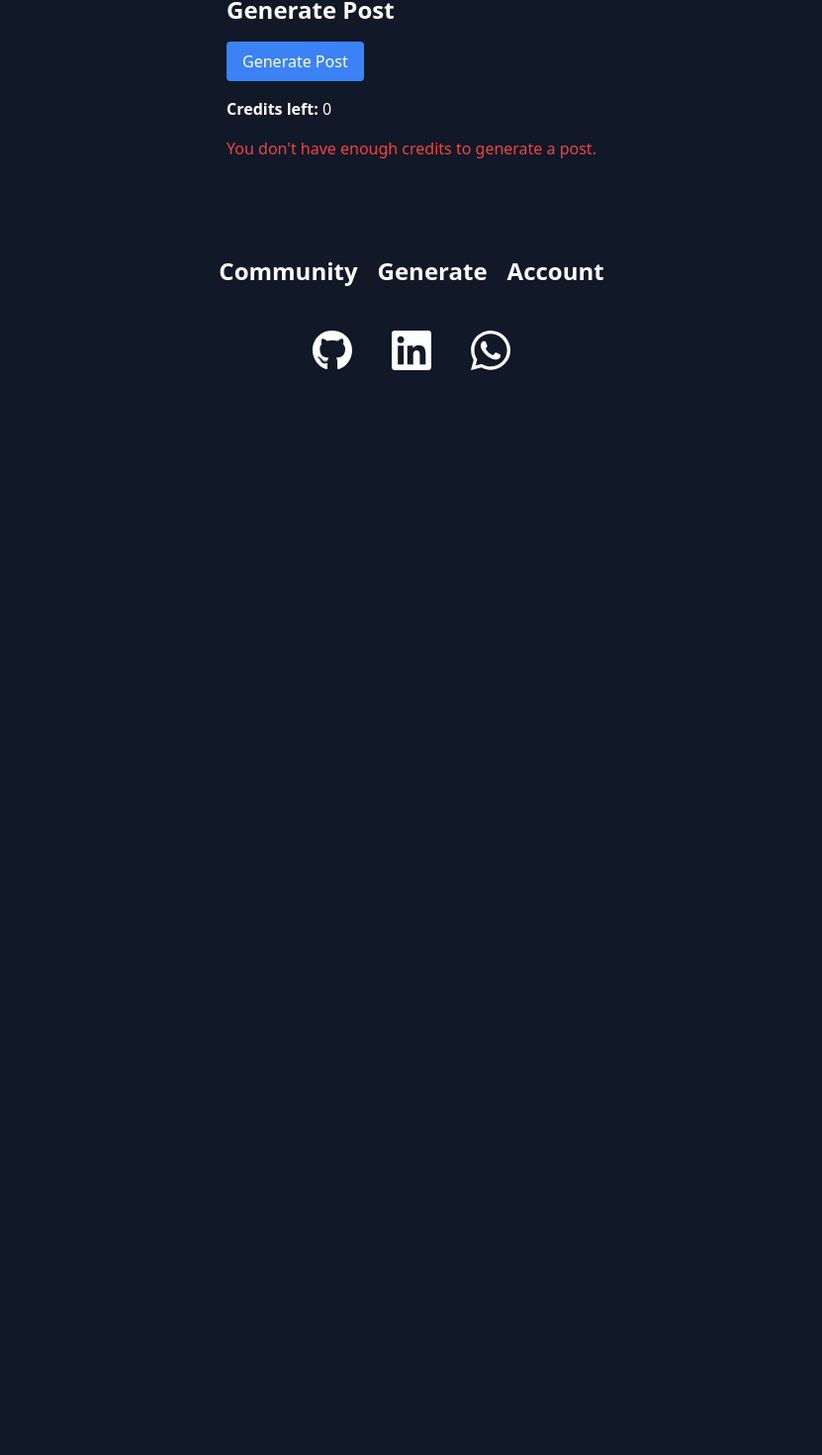
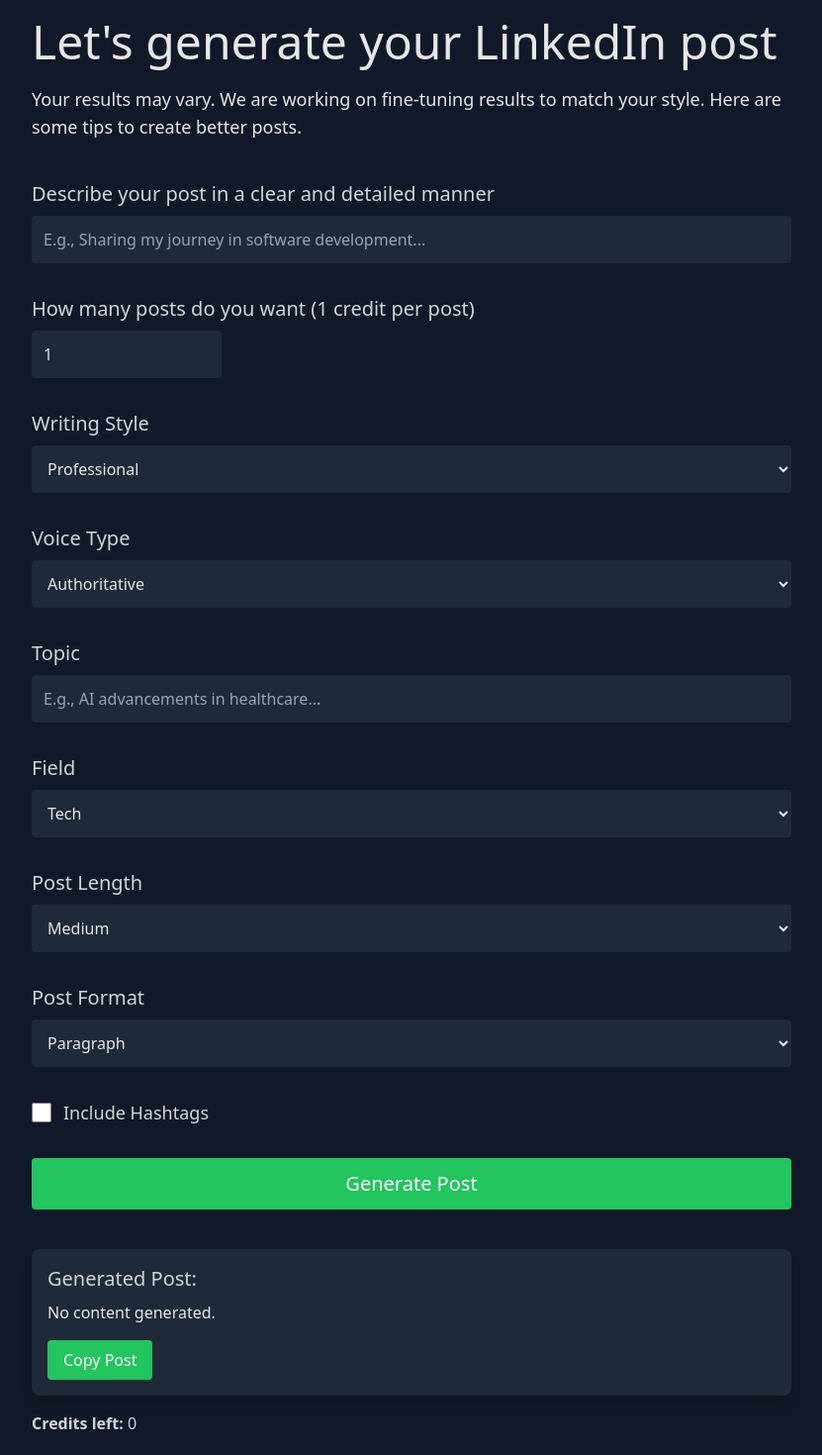
Before and after one commit to panda-zw/linkgenie-next, a Next.js app: page /Generate in a window 1280 px wide. Shown: the part 118-1588 px from the top of the page at 99% size, without its empty margins (224-1055 px from the left). Before the commit the page ends 800 px from the top, so only its background shows below. Built offline with nearby package versions, Linux system fonts and the light colour scheme; no server answers.

Commit message:
wip
credit deduction logic now working

```diff
--- a/src/components/Generate.js
+++ b/src/components/Generate.js
@@ -1,93 +1,248 @@
 "use client";
 
 import { useState, useEffect } from "react";
-import { useSession } from "next-auth/react"; // For fetching the session
+import { useSession } from "next-auth/react";
+import ReactMarkdown from 'react-markdown';
 import { useRouter } from "next/navigation";
 
-const Generate = () => {
-  const [generatedPost, setGeneratedPost] = useState("");
+function Generate() {
+    const [userMessage, setUserMessage] = useState('');
+    const [response, setResponse] = useState('');
     const [loading, setLoading] = useState(false);
-  const { data: session } = useSession(); // Fetch the user's session
-  const [credits, setCredits] = useState(0); // Initialize with 0 credits
+    const [postCount, setPostCount] = useState(1);
+    const [writingStyle, setWritingStyle] = useState('professional');
+    const [voiceType, setVoiceType] = useState('authoritative');
+    const [topic, setTopic] = useState('');
+    const [field, setField] = useState('tech');
+    const [includeHashtags, setIncludeHashtags] = useState(false);
+    const [postLength, setPostLength] = useState('medium');
+    const [postFormat, setPostFormat] = useState('paragraph');
+    const [credits, setCredits] = useState(0);
+    const { data: session } = useSession();
     const router = useRouter();
 
     useEffect(() => {
         if (session) {
-      setCredits(session.user.credits || 0); // Update credits when session changes
+            setCredits(session.user.credits || 0); // Retrieve user's credits from session
         }
     }, [session]);
 
-  const handleGeneratePost = async () => {
+    const handleSubmit = async (e) => {
+        e.preventDefault();
         setLoading(true);
 
-    // Assuming you have logic to generate the post here
-    const postContent = "This is your generated post."; // Replace with actual post generation logic
-    //console.log('auth: ', session)
+        if (credits < postCount) {
+            alert("Not enough credits to generate posts.");
+            setLoading(false);
+            return;
+        }
+
+        const messageContent = `
+            ${userMessage}
+            Writing Style: ${writingStyle}
+            Voice Type: ${voiceType}
+            Topic: ${topic}
+            Field: ${field}
+            Post Length: ${postLength}
+            Post Format: ${postFormat}
+            Include Hashtags: ${includeHashtags ? 'Yes' : 'No'}
+        `;
+
         try {
-      // Deduct a credit by calling your API
-      const response = await fetch(`/api/deduct-credits/${session.user.id}`, {
+            const res = await fetch('/api/groq/', {
+                method: 'POST',
+                headers: {
+                    'Content-Type': 'application/json',
+                },
+                body: JSON.stringify({ userMessage: messageContent }),
+            });
+
+            const data = await res.json();
+            setResponse(data.content);
+
+            // Deduct credits
+            const creditRes = await fetch(`/api/deduct-credits/${session.user.id}`, {
                 method: "POST",
                 headers: {
                     "Content-Type": "application/json",
-          //Authorization: Bearer `${session.accessToken}`, // Include the token if necessary
                 },
+                body: JSON.stringify({ postCount }),
             });
 
-      const result = await response.json();
-      if (response.ok) {
-        // Successfully deducted credit, update UI
-        setCredits(result.credits); // Update the number of credits from the API response
-        setGeneratedPost(postContent);
-        alert("Post generated! 1 credit deducted.");
+            const creditData = await creditRes.json();
+            if (creditRes.ok) {
+                setCredits(creditData.credits); // Update the number of credits
+                alert(`Post generated! ${postCount} credit(s) deducted.`);
             } else {
-        alert(result.message || "Error deducting credit.");
-        if (result.message === "Unauthorized") {
-          // Redirect to login if user is not authenticated
+                alert(creditData.message || "Error deducting credits.");
+                if (creditData.message === "Unauthorized") {
                     router.push("/SignIn");
                 }
             }
+
         } catch (error) {
-      console.error("Error generating post:", error);
+            console.error('Error generating post or deducting credits:', error);
             alert("Failed to generate post.");
+        } finally {
+            setLoading(false);
         }
+    };
 
-    setLoading(false);
+    const handleCopy = () => {
+        navigator.clipboard.writeText(response || 'No content generated.')
+            .then(() => alert('Post copied to clipboard!'))
+            .catch(err => console.error('Failed to copy post:', err));
     };
 
     return (
-    <div className="p-4 flex items-center justify-center">
+        <div className='min-h-screen px-4 lg:px-10 bg-gray-900'>
+            <div className='mt-10 max-w-full lg:max-w-3xl mx-auto'>
+                <h1 className='text-3xl lg:text-5xl text-gray-200 text-center lg:text-left'>Let's generate your LinkedIn post</h1>
+                <p className='mt-5 text-gray-200 text-center lg:text-left text-lg'>
+                    Your results may vary. We are working on fine-tuning results to match your style.
+                    Here are some tips to create better posts.
+                </p>
+
+                <form onSubmit={handleSubmit} className='mt-10 space-y-6 lg:space-y-8'>
                     <div>
-        <h1 className="text-2xl font-bold mb-4 text-white">Generate Post</h1>
-
-        <button
-          onClick={handleGeneratePost}
-          className="bg-blue-500 text-white py-2 px-4 rounded"
-          disabled={loading || credits <= 0}
-        >
-          {loading ? "Generating..." : "Generate Post"}
-        </button>
-
-        <div className="mt-4 text-white">
-          <p>
-            <strong>Credits left:</strong> {credits}
-          </p>
+                        <h2 className='text-lg lg:text-xl text-gray-300'>Describe your post in a clear and detailed manner</h2>
+                        <input
+                            type="text"
+                            value={userMessage}
+                            onChange={(e) => setUserMessage(e.target.value)}
+                            className='mt-2 w-full p-3 text-gray-200 rounded bg-gray-800 focus:outline-none focus:ring-2 focus:ring-green-500'
+                            placeholder='E.g., Sharing my journey in software development...'
+                            required
+                        />
                     </div>
 
-        {generatedPost && (
-          <div className="mt-4 p-4 bg-gray-100 rounded">
-            <h2 className="text-xl font-bold mb-2">Your Generated Post:</h2>
-            <p>{generatedPost}</p>
+                    <div>
+                        <h2 className='text-lg lg:text-xl text-gray-300'>How many posts do you want (1 credit per post)</h2>
+                        <input
+                            type="number"
+                            value={postCount}
+                            onChange={(e) => setPostCount(Number(e.target.value))}
+                            className='mt-2 w-full lg:w-1/4 p-3 text-gray-200 rounded bg-gray-800 focus:outline-none focus:ring-2 focus:ring-green-500'
+                            min="1"
+                        />
                     </div>
-        )}
 
-        {credits <= 0 && (
-          <div className="mt-4 text-red-500">
-            <p>You don't have enough credits to generate a post.</p>
+                    <div>
+                        <h2 className='text-lg lg:text-xl text-gray-300'>Writing Style</h2>
+                        <select
+                            value={writingStyle}
+                            onChange={(e) => setWritingStyle(e.target.value)}
+                            className='mt-2 w-full p-3 text-gray-200 rounded bg-gray-800 focus:outline-none focus:ring-2 focus:ring-green-500'
+                        >
+                            <option value="professional">Professional</option>
+                            <option value="informal">Informal</option>
+                            <option value="persuasive">Persuasive</option>
+                        </select>
+                    </div>
+
+                    <div>
+                        <h2 className='text-lg lg:text-xl text-gray-300'>Voice Type</h2>
+                        <select
+                            value={voiceType}
+                            onChange={(e) => setVoiceType(e.target.value)}
+                            className='mt-2 w-full p-3 text-gray-200 rounded bg-gray-800 focus:outline-none focus:ring-2 focus:ring-green-500'
+                        >
+                            <option value="authoritative">Authoritative</option>
+                            <option value="friendly">Friendly</option>
+                            <option value="enthusiastic">Enthusiastic</option>
+                        </select>
+                    </div>
+
+                    <div>
+                        <h2 className='text-lg lg:text-xl text-gray-300'>Topic</h2>
+                        <input
+                            type="text"
+                            value={topic}
+                            onChange={(e) => setTopic(e.target.value)}
+                            className='mt-2 w-full p-3 text-gray-200 rounded bg-gray-800 focus:outline-none focus:ring-2 focus:ring-green-500'
+                            placeholder='E.g., AI advancements in healthcare...'
+                        />
+                    </div>
+
+                    <div>
+                        <h2 className='text-lg lg:text-xl text-gray-300'>Field</h2>
+                        <select
+                            value={field}
+                            onChange={(e) => setField(e.target.value)}
+                            className='mt-2 w-full p-3 text-gray-200 rounded bg-gray-800 focus:outline-none focus:ring-2 focus:ring-green-500'
+                        >
+                            <option value="tech">Tech</option>
+                            <option value="health">Health</option>
+                            <option value="finance">Finance</option>
+                            <option value="education">Education</option>
+                        </select>
+                    </div>
+
+                    <div>
+                        <h2 className='text-lg lg:text-xl text-gray-300'>Post Length</h2>
+                        <select
+                            value={postLength}
+                            onChange={(e) => setPostLength(e.target.value)}
+                            className='mt-2 w-full p-3 text-gray-200 rounded bg-gray-800 focus:outline-none focus:ring-2 focus:ring-green-500'
+                        >
+                            <option value="short">Short</option>
+                            <option value="medium">Medium</option>
+                            <option value="long">Long</option>
+                        </select>
+                    </div>
+
+                    <div>
+                        <h2 className='text-lg lg:text-xl text-gray-300'>Post Format</h2>
+                        <select
+                            value={postFormat}
+                            onChange={(e) => setPostFormat(e.target.value)}
+                            className='mt-2 w-full p-3 text-gray-200 rounded bg-gray-800 focus:outline-none focus:ring-2 focus:ring-green-500'
+                        >
+                            <option value="paragraph">Paragraph</option>
+                            <option value="point">Point</option>
+                        </select>
+                    </div>
+
+                    <div className='flex items-center'>
+                        <input
+                            type="checkbox"
+                            checked={includeHashtags}
+                            onChange={() => setIncludeHashtags(!includeHashtags)}
+                            className='h-5 w-5 text-green-500 bg-gray-800 rounded'
+                        />
+                        <label className='ml-3 text-lg text-gray-300'>Include Hashtags</label>
+                    </div>
+
+                    <button type="submit" className='mt-5 w-full py-3 bg-green-500 text-white text-lg lg:text-xl rounded hover:bg-green-600 transition'>
+                        Generate Post
+                    </button>
+                </form>
+
+                <div className='mt-10'>
+                    {loading ? (
+                        <div className='flex justify-center items-center'>
+                            <p className='text-gray-200 text-lg'>Loading...</p>
+                        </div>
+                    ) : (
+                        <div className='p-4 bg-gray-800 rounded-lg shadow-lg'>
+                            <h2 className='text-xl text-gray-300 mb-2'>Generated Post:</h2>
+                            <ReactMarkdown className='text-gray-200'>{response || "No content generated."}</ReactMarkdown>
+                            <button
+                                onClick={handleCopy}
+                                className='mt-4 py-2 px-4 bg-green-500 text-white rounded hover:bg-green-700 transition'
+                            >
+                                Copy Post
+                            </button>
                         </div>
                     )}
                 </div>
+
+                <div className='mt-4 text-gray-300'>
+                    <p><strong>Credits left:</strong> {credits}</p>
+                </div>
+            </div>
         </div>
     );
-};
+}
 
 export default Generate;
```
Also changed, not shown: src/app/api/deduct-credits/route.js (deleted, +0 -39 lines). Lines whose indentation alone changed are shown as unchanged.
